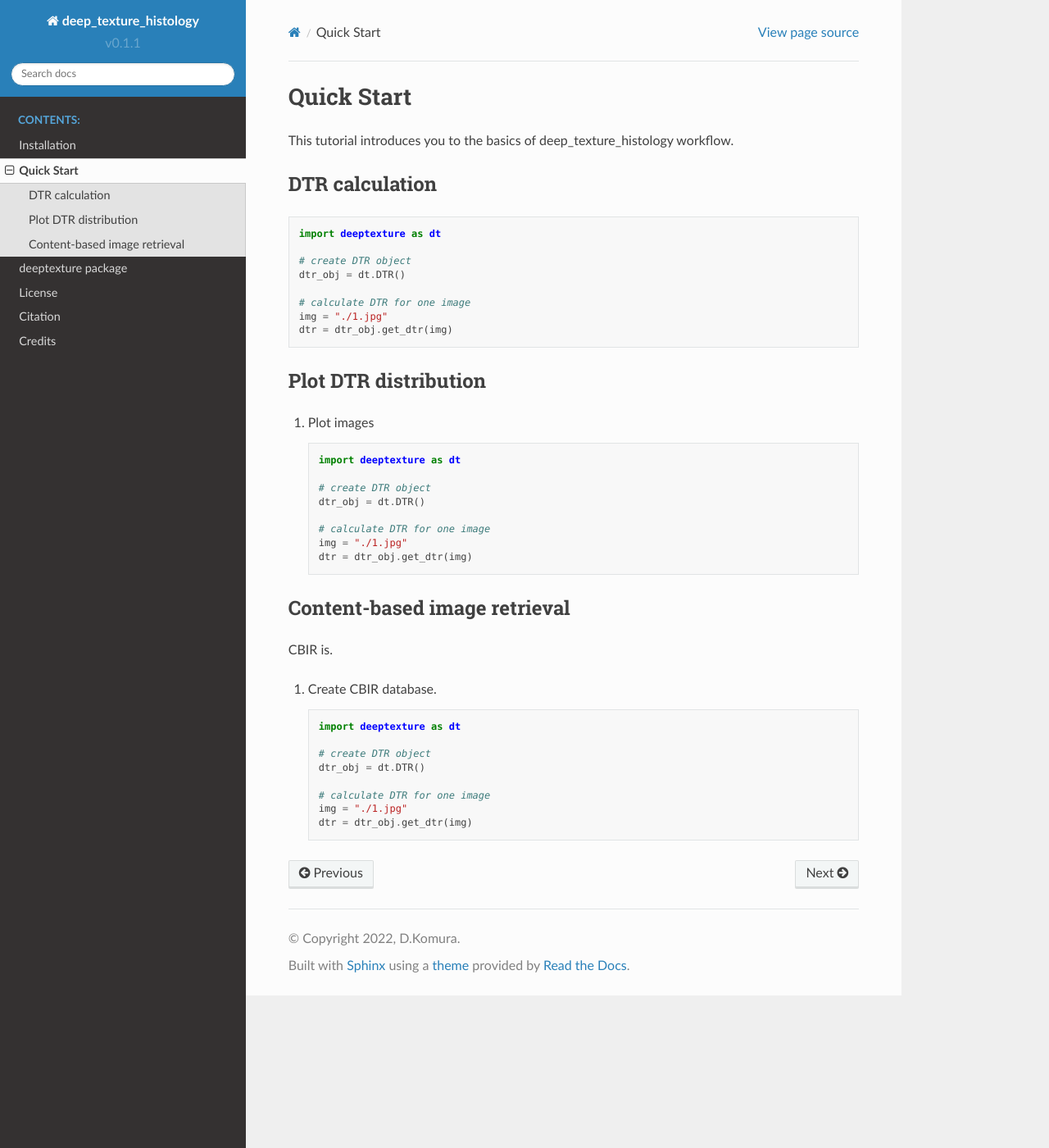
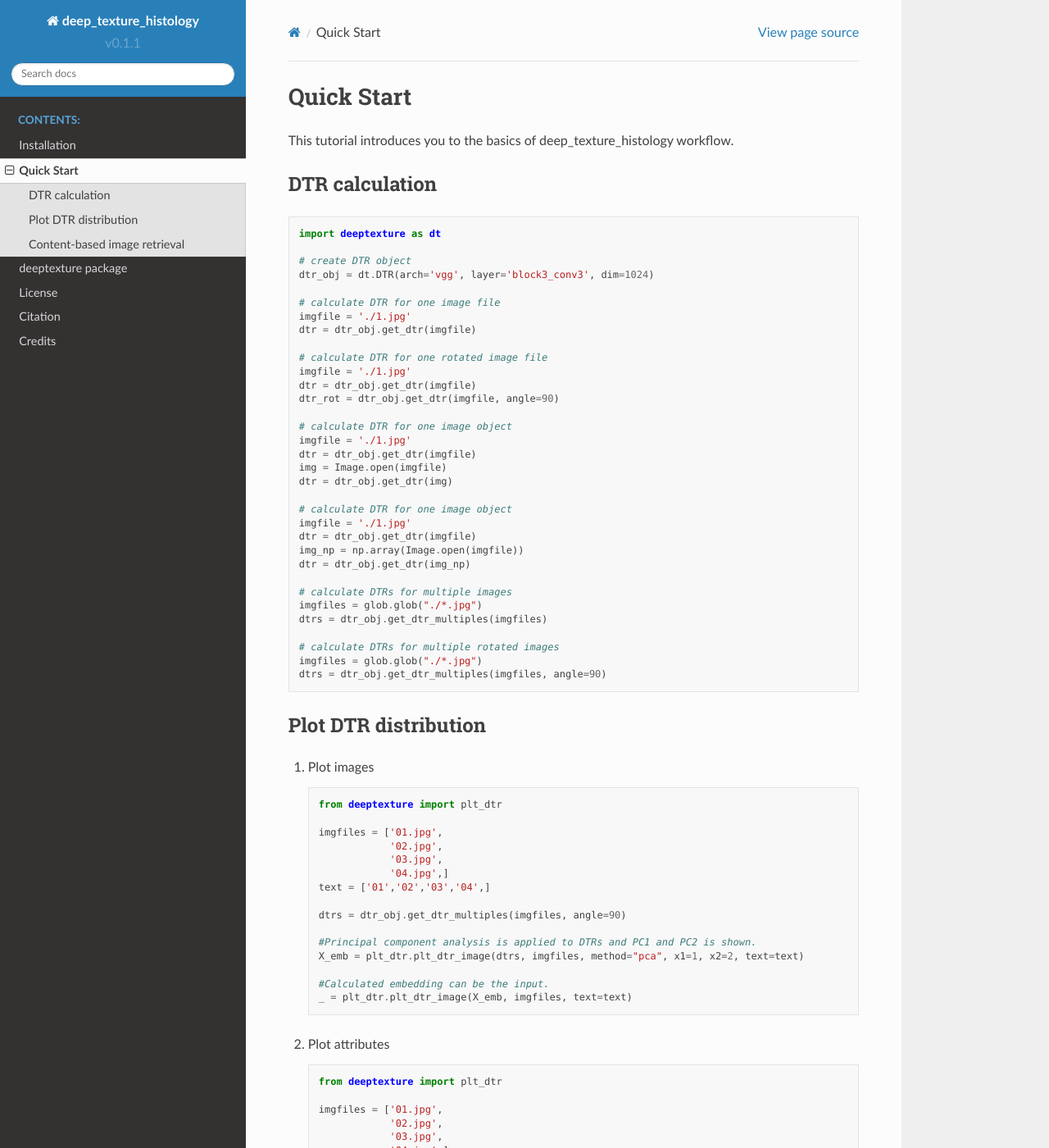
Before and after one commit to dakomura/deep_texture_histology, a Sphinx documentation site: the page built from docs/quickstart.rst, in a window 1280 px wide and 1400 px high. Shown: the whole window at 82% size. Built offline with Sphinx 7.4.7 and the Read the Docs theme 2.0.0, drawn with Linux system fonts in a browser that asks for light colours; some of the changed text lies outside the part shown.

Commit message:
update quick start

```diff
--- a/docs/quickstart.rst
+++ b/docs/quickstart.rst
@@ -11,11 +11,36 @@
     import deeptexture as dt
 
     # create DTR object
-    dtr_obj = dt.DTR()
+    dtr_obj = dt.DTR(arch='vgg', layer='block3_conv3', dim=1024)
 
-    # calculate DTR for one image
-    img = "./1.jpg"
+    # calculate DTR for one image file
+    imgfile = './1.jpg'
+    dtr = dtr_obj.get_dtr(imgfile)
+
+    # calculate DTR for one rotated image file
+    imgfile = './1.jpg'
+    dtr = dtr_obj.get_dtr(imgfile)
+    dtr_rot = dtr_obj.get_dtr(imgfile, angle=90)
+
+    # calculate DTR for one image object
+    imgfile = './1.jpg'
+    dtr = dtr_obj.get_dtr(imgfile)
+    img = Image.open(imgfile)
     dtr = dtr_obj.get_dtr(img)
+
+    # calculate DTR for one image object
+    imgfile = './1.jpg'
+    dtr = dtr_obj.get_dtr(imgfile)
+    img_np = np.array(Image.open(imgfile))
+    dtr = dtr_obj.get_dtr(img_np)
+
+    # calculate DTRs for multiple images
+    imgfiles = glob.glob("./*.jpg")
+    dtrs = dtr_obj.get_dtr_multiples(imgfiles)
+
+    # calculate DTRs for multiple rotated images
+    imgfiles = glob.glob("./*.jpg")
+    dtrs = dtr_obj.get_dtr_multiples(imgfiles, angle=90)
 
 Plot DTR distribution
 ---------------------
@@ -24,14 +49,46 @@
 
     .. code-block:: python
 
-        import deeptexture as dt
+        from deeptexture import plt_dtr
 
-        # create DTR object
-        dtr_obj = dt.DTR()
+        imgfiles = ['01.jpg',
+                    '02.jpg',
+                    '03.jpg',
+                    '04.jpg',]
+        text = ['01','02','03','04',]
 
-        # calculate DTR for one image
-        img = "./1.jpg"
-        dtr = dtr_obj.get_dtr(img)
+        dtrs = dtr_obj.get_dtr_multiples(imgfiles, angle=90)
+
+        #Principal component analysis is applied to DTRs and PC1 and PC2 is shown.
+        X_emb = plt_dtr.plt_dtr_image(dtrs, imgfiles, method="pca", x1=1, x2=2, text=text)
+
+        #Calculated embedding can be the input.
+        _ = plt_dtr.plt_dtr_image(X_emb, imgfiles, text=text)
+
+2.  Plot attributes
+
+    .. code-block:: python
+
+        from deeptexture import plt_dtr
+
+        imgfiles = ['01.jpg',
+                    '02.jpg',
+                    '03.jpg',
+                    '04.jpg',]
+        attr =  ['cancer',
+                'cancer',
+                'normal',
+                'normal',]
+        text = ['01','02','03','04',]
+
+        dtrs = dtr_obj.get_dtr_multiples(imgfiles, angle=90)
+
+        #Principal component analysis is applied to DTRs and PC1 and PC2 is shown.
+        df = plt_dtr.plt_dtr_attr(dtrs, attr, method="pca", x1=1, x2=2, text=text)
+
+        #Calculated embedding can be the input.
+        _ = plt_dtr.plt_dtr_attr(X_emb, attr, text=text)
+
 
 Content-based image retrieval
 -----------------------------
@@ -43,11 +100,36 @@
 
     .. code-block:: python
 
+        import pandas as pd
+
         import deeptexture as dt
+        from deeptexture import cbir
 
         # create DTR object
-        dtr_obj = dt.DTR()
+        dtr_obj = dt.DTR(arch='vgg', layer='block3_conv3', dim=1024)
 
-        # calculate DTR for one image
-        img = "./1.jpg"
-        dtr = dtr_obj.get_dtr(img)
+        # create CBIR object
+        cbir_obj = cbir.CBIR(dtr_obj, project='DB', working_dir='CBIR')
+
+        # create CBIR database
+        imgfiles = ['01.jpg',
+                    '02.jpg',
+                    '03.jpg',
+                    '04.jpg',]
+        patients = ['01',
+                    '02',
+                    '03',
+                    '04',]
+        attr =  ['cancer',
+                'cancer',
+                'normal',
+                'normal',]
+        df_attr = pd.DataFrame({'imgfile': imgfiles,
+                                'patient': patients,
+                                'tissue',: attr)
+
+        cbir_obj.create_db(df_attr, img_attr='imgfile', save=True)
+
+        # search the most similar images (top two)
+        qimgfile = "./5.jpg"
+        cbir_obj.search(qimgfile, img_attr='imgfile', case_attr='patient', n=2)
```
Also changed, not shown: 1 other file.
